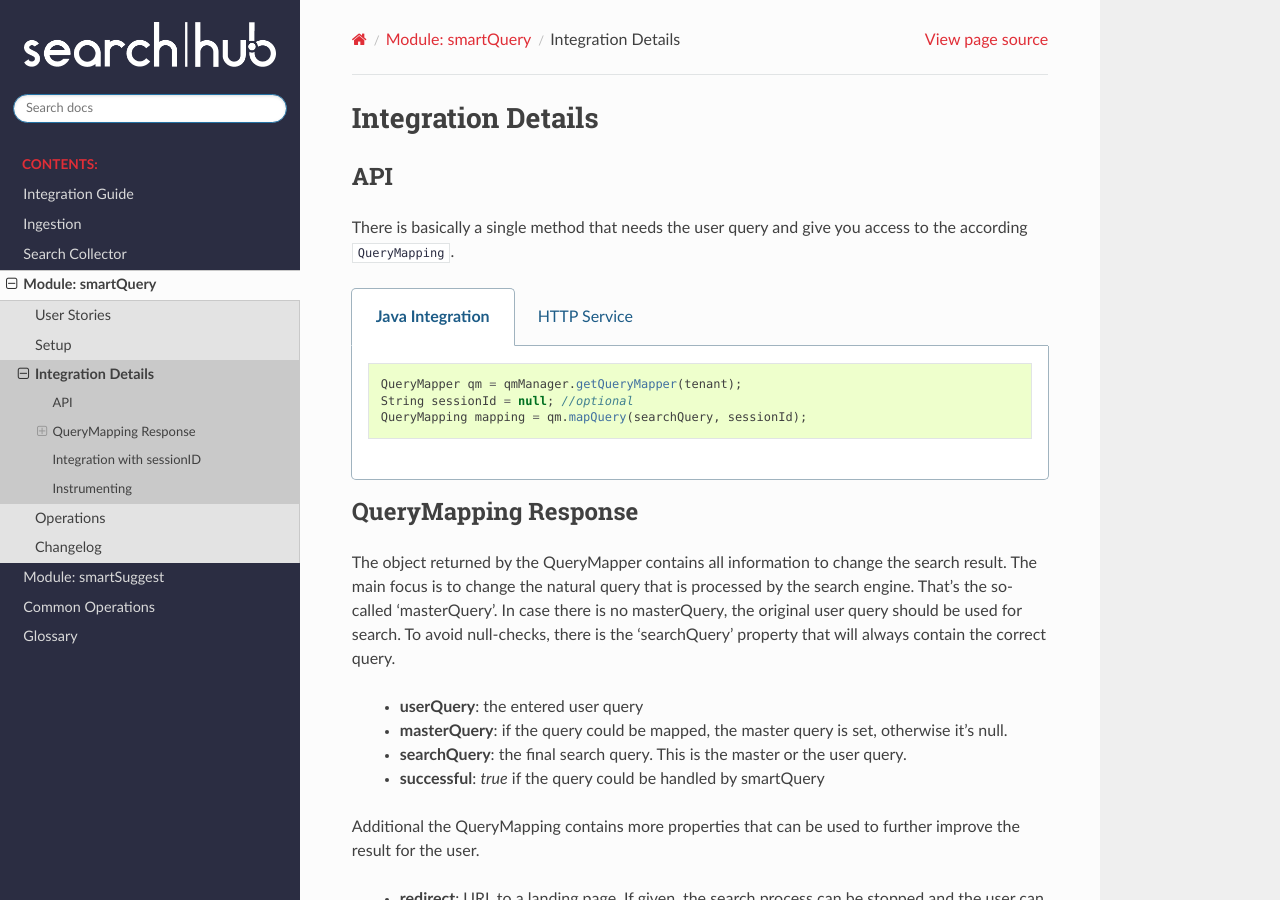
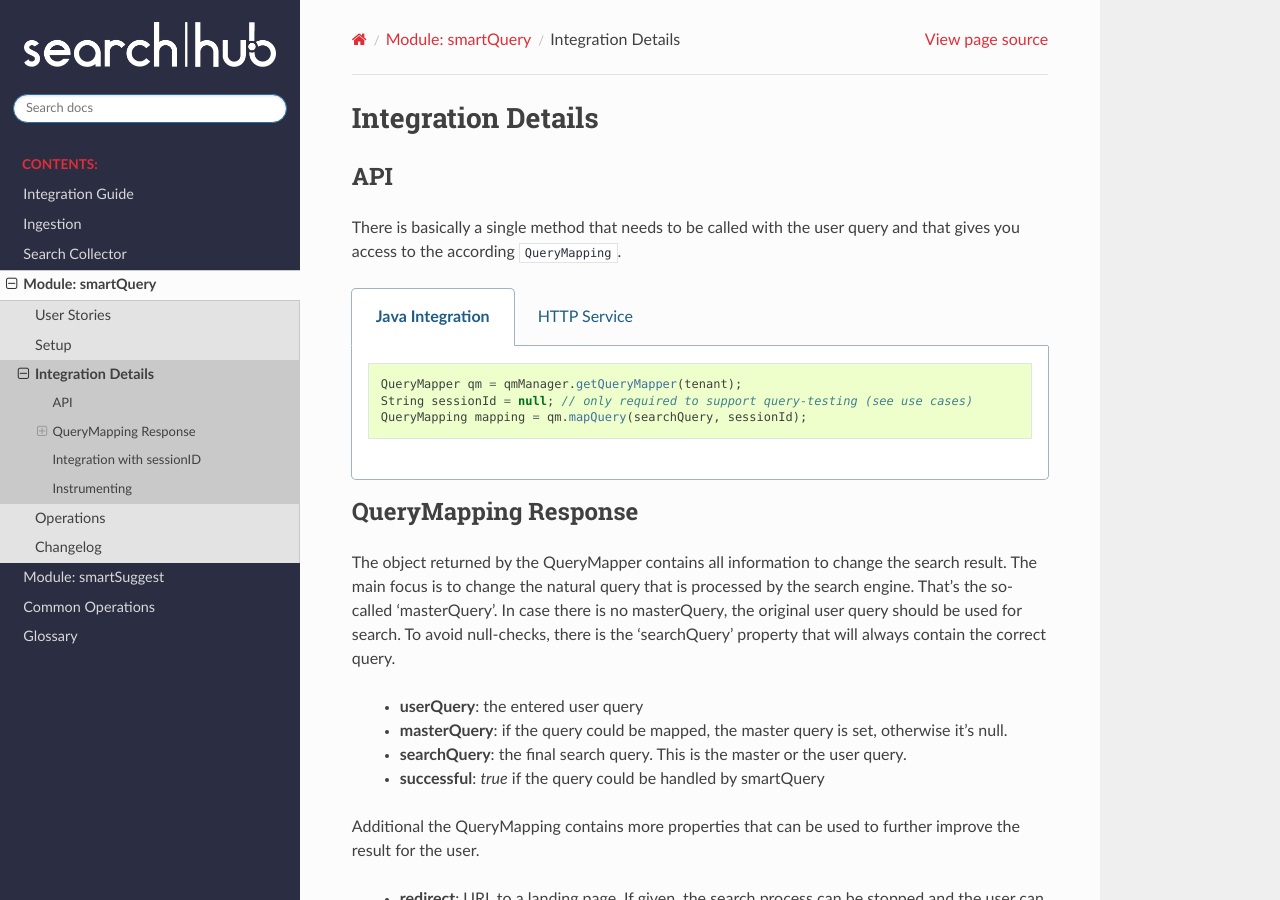
Before and after one commit to CommerceExperts/searchhub-docs, a Sphinx documentation site: the page built from docs/smartquery/integration.rst, in a window 1280 px wide and 900 px high. Built offline with Sphinx 7.4.7 and the Read the Docs theme 3.1.0, drawn with Linux system fonts in a browser that asks for light colours.

Commit message:
Clearify smartQuery integration minimum

```diff
--- a/docs/smartquery/integration.rst
+++ b/docs/smartquery/integration.rst
@@ -4,7 +4,7 @@
 API
 ---
 
-There is basically a single method that needs the user query and give you access to the according ``QueryMapping``.
+There is basically a single method that needs to be called with the user query and that gives you access to the according ``QueryMapping``.
 
 .. tabs::
 
@@ -13,7 +13,7 @@
       .. code-block:: java
 
         QueryMapper qm = qmManager.getQueryMapper(tenant);
-        String sessionId = null; //optional
+        String sessionId = null; // only required to support query-testing (see use cases)
         QueryMapping mapping = qm.mapQuery(searchQuery, sessionId);
 
     .. tab:: HTTP Service
```
